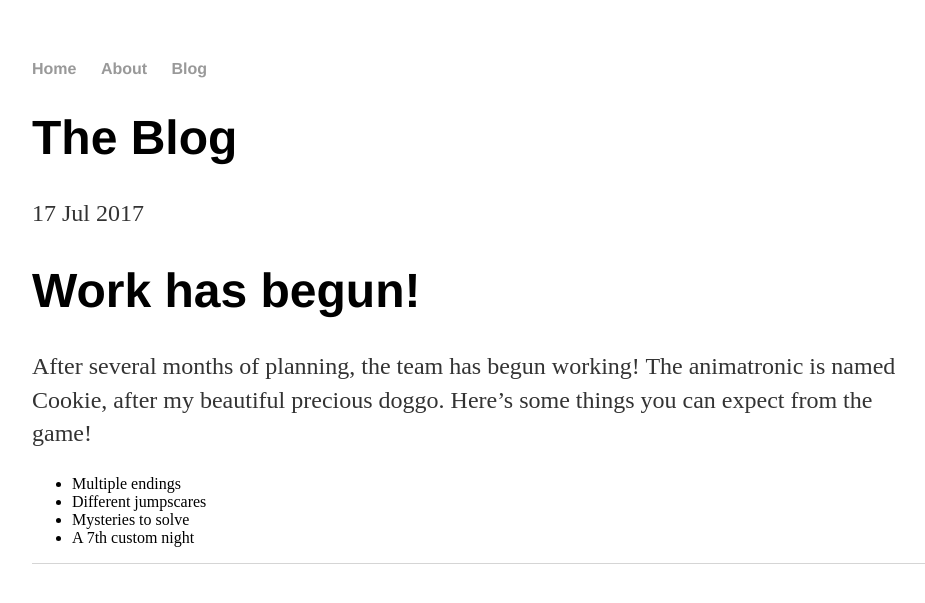
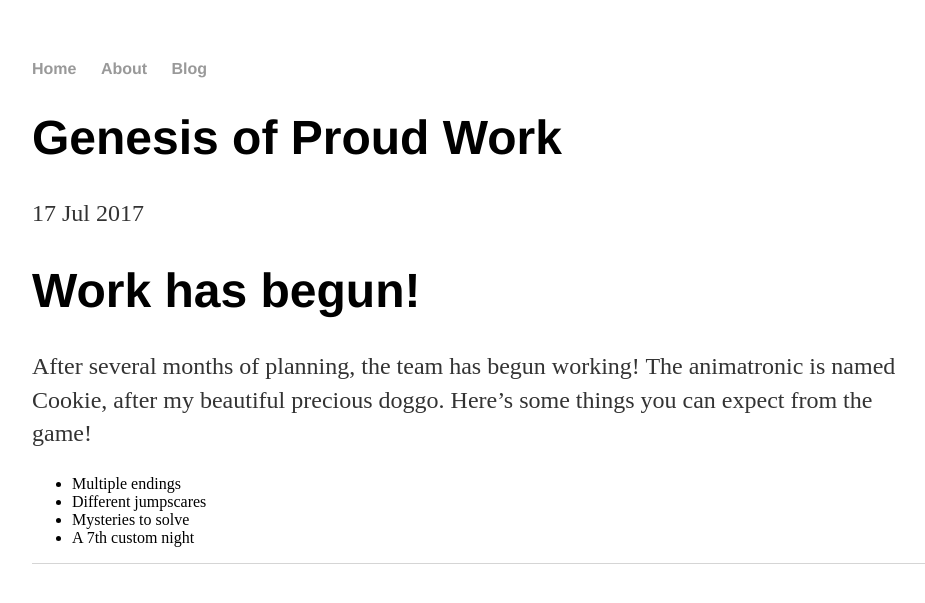
Before and after one commit to thelostonesgame/thelostonesgame.github.io, a Jekyll site: the page built from _posts/2017-07-17-genesis.md, in a window 1280 px wide. Shown: the top 603 px of the page, without its empty margins (160-1085 px from the left). Built offline with Jekyll 4.4.1, drawn with Linux system fonts in a browser that asks for light colours.

Commit message:
Update 2017-07-17-genesis.md

```diff
--- a/_posts/2017-07-17-genesis.md
+++ b/_posts/2017-07-17-genesis.md
@@ -1,6 +1,6 @@
 ---
 layout: post
-title: "The Blog"
+title: "Genesis of Proud Work"
 date: 2017-07-17
 ---
 
```
